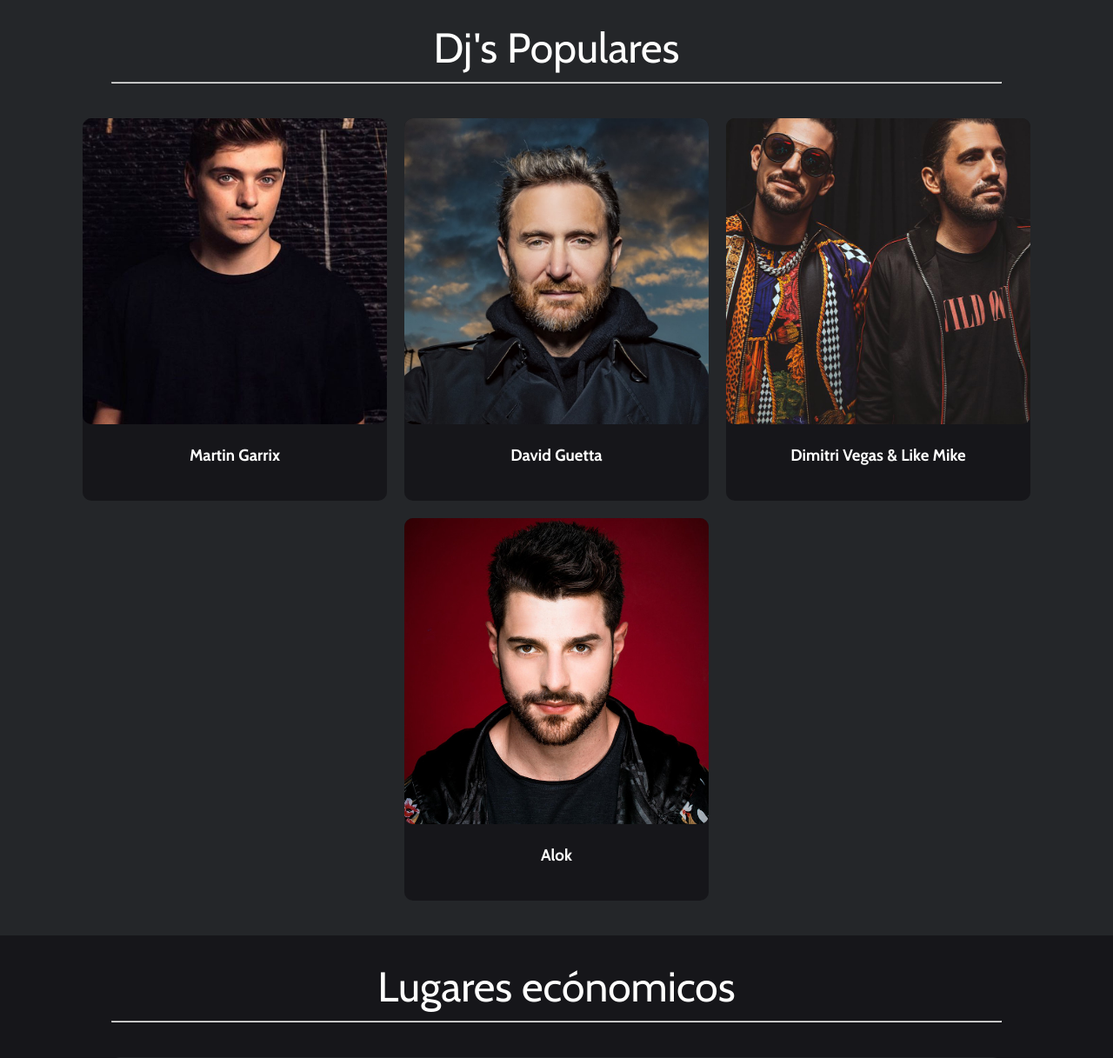
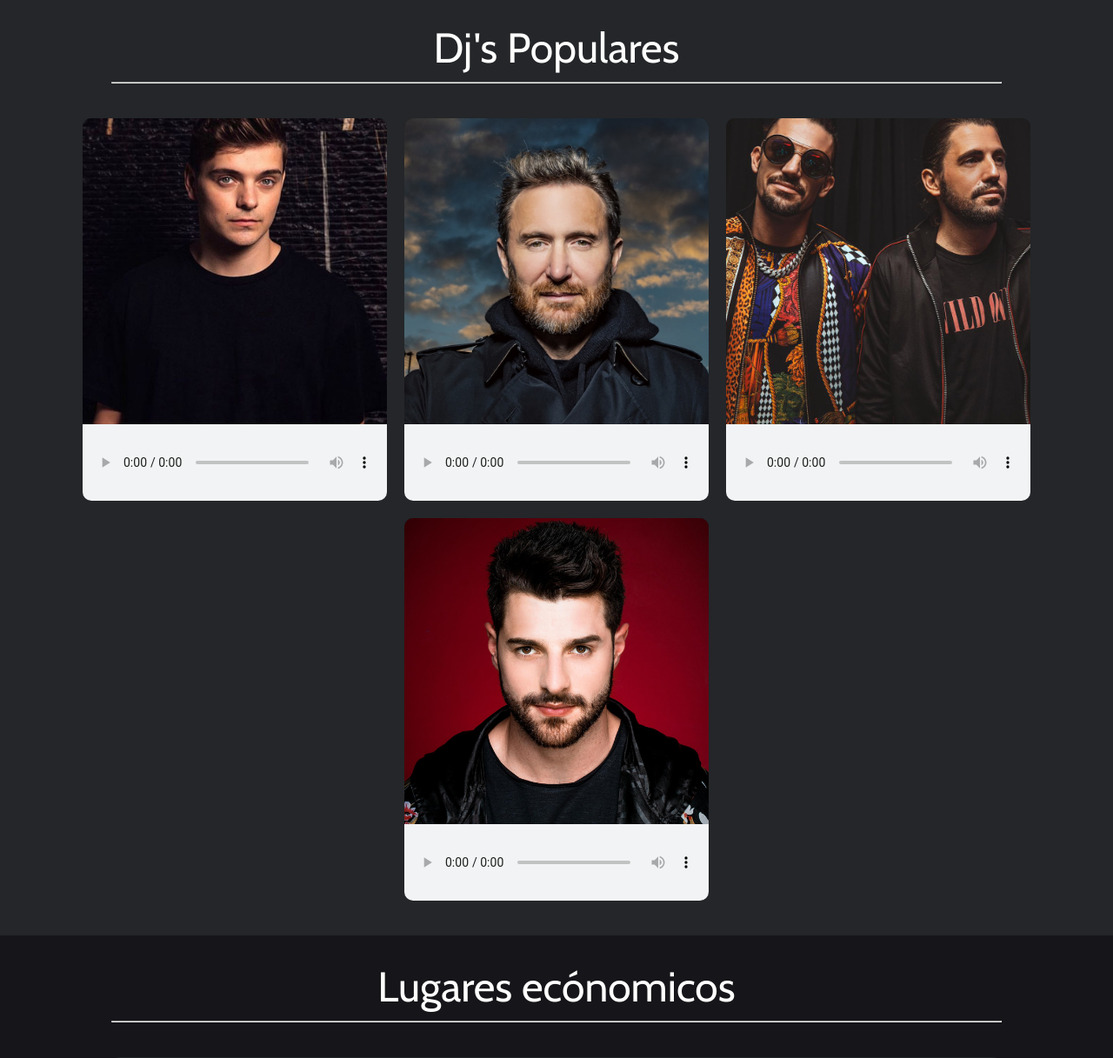
Before and after one commit to LeoYeudiel/ProjectWeb-DJ_MARKET, a PHP site: page / in a window 1280 px wide. Shown: the part 804-2021 px from the top of the page at 87% size. Run offline with PHP 8.4, Linux system fonts and the light colour scheme.

Commit message:
change cards Dj's design

```diff
--- a/css/estilos_index.css
+++ b/css/estilos_index.css
@@ -140,18 +140,94 @@ main .content-main{
   width: 350px;
   height: 440px;
   background: #16161a;
+  position: relative;
+  overflow: hidden;
 }
 
-.person img{
+.person .imgBox,
+.person .contentBox{
+  position: absolute;
+  top: 0;
+  left: 0;
   width: 100%;
-  object-fit: cover;
-  height: 80%;
-  border-radius: 10px;
+  height: 90%;
 }
 
-.person h3{
-  margin-top: 20px;
-  text-align: center;
+.person .imgBox img{
+  position: absolute;
+  top: 0;
+  left: 0;
+  width: 100%;
+  height: 90%;
+  object-fit: cover;
+}
+
+.person .contentBox::before{
+  content: '';
+  position: absolute;
+  top: 0;
+  left: 0;
+  width: 100%;
+  height: 90%;
+  background: #16161a;
+  transform: scaleX(0);
+  transition: transform 0.5s ease-in-out;
+  transform-origin: right;
+  transition-delay: 0.5s;
+}
+
+.person:hover .contentBox::before{
+  transform: scaleX(1);
+  transition: transform 0.5s ease-in-out;
+  transform-origin: left;
+  transition-delay: 0s;
+}
+
+.person .contentBox{
+  display: flex;
+  justify-content: center;
+  align-items: center;
+}
+
+.person .contentBox .content{
+  position: relative;
+  padding: 30px;
+  z-index: 1;
+  transition: 0.5s;
+  transform: translateX(-320px);
+  transition-delay: 0s;
+}
+
+.person:hover .contentBox .content{
+  transition-delay: 0.5s;
+  transform: translateX(0px);
+}
+
+.contentBox .content h3{
+  font-size: 1.3em;
+  text-transform: uppercase;
+  letter-spacing: 1px;
+}
+
+.contentBox .content p{
+  line-height: 1.4em;
+  font-weight: 300;
+}
+
+.audioBox{
+  position: absolute;
+  height: 20%;
+  bottom: 0;
+  width: 100%;
+  display: flex;
+  justify-content: center;
+  align-items: center;
+  background-color: #f1f3f4;
+}
+
+.audioBox audio{
+  width: 100%;
+  outline: none;
 }
 
 .places-economics, .places-ejecutivs{
--- a/index.html
+++ b/index.html
@@ -38,20 +38,68 @@
       <hr>
       <div class="content-dj">
         <article class="person">
+          <div class="imgBox">
             <img src="assets/img/martinGarrix.jpg" alt="Martin Garrix">
+          </div>
+          <div class="contentBox">
+            <div class="content">
               <h3>Martin Garrix</h3>
+              <p>Es un famoso DJ y productor neerlandés conocido por su éxito "Animals". Nació el 14 de mayo de 1996 y es considerado uno de los mejores DJs del mundo en la escena de la música electrónica.</p>
+            </div>
+          </div>
+          <div class="audioBox">
+            <audio controls>
+              <source src="assets/audio/martinGarrixShort.mp3" type="audio/mp3">
+            </audio>
+          </div>
         </article>
         <article class="person">
+          <div class="imgBox">
             <img src="assets/img/davidGuetta.jpg" alt="David Guetta">
+          </div>
+          <div class="contentBox">
+            <div class="content">
               <h3>David Guetta</h3>
+              <p>Reconocido DJ, productor musical y compositor francés. Nació el 7 de noviembre de 1967 en París, Francia. Es uno de los nombres más influyentes y exitosos en la escena de la música electrónica a nivel mundial.</p>
+            </div>
+          </div>
+          <div class="audioBox">
+            <audio controls>
+              <source src="assets/audio/DavidGuettaShort.mp3" type="audio/mp3">
+            </audio>
+          </div>
         </article>
         <article class="person">
+          <div class="imgBox">
             <img src="assets/img/dimitriMike.jpg" alt="Dimitri Vegas & Like Mike">
+          </div>
+          <div class="contentBox">
+            <div class="content">
               <h3>Dimitri Vegas & Like Mike</h3>
+              <p>Son un dúo de DJs y productores musicales belgas compuesto por los hermanos Dimitri Thivaios y Michael Thivaios. Nacidos el 16 de mayo de 1982 en Willebroek, Bélgica, han logrado un gran reconocimiento en la escena de la música electrónica.</p>
+            </div>
+          </div>
+          <div class="audioBox">
+            <audio controls>
+              <source src="assets/audio/dimitriShort.mp3" type="audio/mp3">
+            </audio>
+          </div>
         </article>
         <article class="person">
+          <div class="imgBox">
             <img src="assets/img/alok.jpg" alt="Alok">
+          </div>
+          <div class="contentBox">
+            <div class="content">
               <h3>Alok</h3>
+              <p>Es un reconocido DJ y productor brasileño de música electrónica. Nació el 26 de agosto de 1991 en Goiânia, Brasil, en una familia de músicos y DJ.</p>
+            </div>
+          </div>
+          <div class="audioBox">
+            <audio controls>
+              <source src="assets/audio/alokShort.mp3" type="audio/mp3">
+            </audio>
+          </div>
         </article>
       </div>
     </section>
```
Also changed, not shown: 4 other files. Lines whose indentation alone changed are shown as unchanged.
